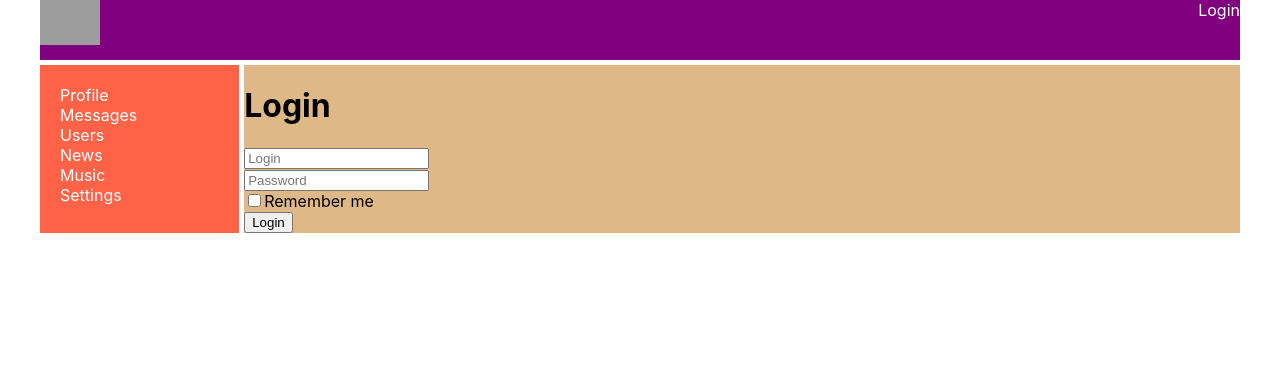
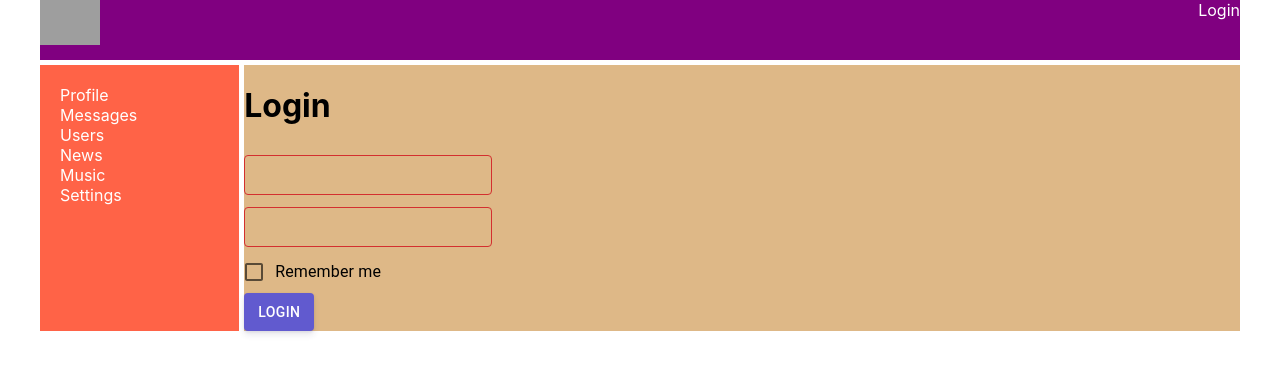
Before and after one commit to ImEugene33/react-redux-app, a React (Create React App) app: page /login in a window 1280 px wide. Shown: the top 374 px of the page. Built offline with nearby package versions, Linux system fonts and the light colour scheme; no server answers; grey boxes are pictures that could not be loaded.

Commit message:
validation&materialUI

```diff
--- a/package.json
+++ b/package.json
@@ -3,6 +3,9 @@
   "version": "0.1.0",
   "private": true,
   "dependencies": {
+    "@emotion/react": "^11.8.1",
+    "@emotion/styled": "^11.8.1",
+    "@mui/material": "^5.4.2",
     "@testing-library/jest-dom": "^5.14.1",
     "@testing-library/react": "^11.2.7",
     "@testing-library/user-event": "^12.8.3",
--- /dev/null
+++ b/src/components/Common/FormsControl/FormsControl.js
@@ -0,0 +1,28 @@
+import React from 'react';
+import {Checkbox, FormControlLabel, TextField} from '@mui/material';
+
+export const TextArea = ({input, meta, ...props}) => {
+    const hasError = meta.touched && meta.error
+    return (
+        <div>
+            <TextField error
+                       size='small'
+                       margin="dense"
+                       label={hasError && meta.error}
+                       {...input} {...props}/>
+        </div>
+    )
+}
+export const CustomCheckbox = ({input, meta, ...props}) => {
+    const [checked, setChecked] = React.useState(false)
+    return (
+        <div>
+            <FormControlLabel
+                control={<Checkbox checked={checked}
+                                   onChange={(e) => setChecked(e.target.checked)}
+                                   name={'check'}/>}
+                label="Remember me"
+                {...input} {...props}/>
+        </div>
+    )
+}
--- /dev/null
+++ b/src/components/Common/FormsControl/FormsControl.module.css
@@ -0,0 +1,18 @@
+.form-control {
+
+}
+
+.error {
+
+}
+
+.button {
+    background-color: #615acf;
+    color: #fff;
+    box-shadow: 0 4px 6px rgba(50, 50, 93, 0.11), 0 1px 3px rgba(0, 0, 0, 0.08);
+    padding: 7px 14px;
+}
+
+.button:hover {
+    background-color: #5469d4;
+}
--- a/src/components/Dialogs/Dialogs.jsx
+++ b/src/components/Dialogs/Dialogs.jsx
@@ -3,7 +3,7 @@ import style from "./Dialogs.module.css";
 import DialogItem from "./DialogItem/DialogItem";
 import Message from "./Message/Message";
 import {Redirect} from 'react-router-dom';
-import {Field, reduxForm} from 'redux-form';
+import {AddMessageFormRedux} from './Message/AddMessageForm';
 
 
 const Dialogs = (props) => {
@@ -37,19 +37,5 @@ const Dialogs = (props) => {
     )
 };
 
-const AddMessageForm = (props) => {
-    return (
-        <form onSubmit={props.handleSubmit}>
-            <div>
-                <Field component={'textarea'} name={'newMessageBody'} placeholder='enter your massage'/>
-            </div>
-            <div>
-                <button>Send</button>
-            </div>
-        </form>
-    )
-}
-
-const AddMessageFormRedux = reduxForm({form: 'dialogAddMessageForm'})(AddMessageForm)
 
 export default Dialogs;
--- /dev/null
+++ b/src/components/Dialogs/Message/AddMessageForm.js
@@ -0,0 +1,23 @@
+import {Field, reduxForm} from 'redux-form';
+import React from 'react';
+import {TextArea} from '../../Common/FormsControl/FormsControl';
+import {maxLengthCreator, required} from '../../../utils/validator/validator';
+import styles from '../../Common/FormsControl/FormsControl.module.css';
+import {Button} from '@mui/material';
+
+const maxLength100 = maxLengthCreator(100)
+const AddMessageForm = (props) => {
+    return (
+        <form onSubmit={props.handleSubmit}>
+            <div>
+                <Field component={TextArea} validate={[required, maxLength100]} name={'newMessageBody'}
+                       placeholder='enter your massage'/>
+            </div>
+            <div>
+                <Button className={styles.button} type="submit">Send</Button>
+            </div>
+        </form>
+    )
+}
+
+export const AddMessageFormRedux = reduxForm({form: 'dialogAddMessageForm'})(AddMessageForm)
--- a/src/components/Login/login.jsx
+++ b/src/components/Login/login.jsx
@@ -1,14 +1,18 @@
 import React from 'react';
 import {Field, reduxForm} from 'redux-form';
+import {CustomCheckbox, TextArea} from '../Common/FormsControl/FormsControl';
+import styles from '../Common/FormsControl/FormsControl.module.css';
+import {Button} from '@mui/material';
+import {required} from '../../utils/validator/validator';
 
 const LoginForm = (props) => {
     return <div>
         <form onSubmit={props.handleSubmit}>
-            <div><Field placeholder={'Login'} name={'login'} component={'input'}/></div>
-            <div><Field placeholder={'Password'} name={'password'} component={'input'}/></div>
-            <div><Field component={'input'} name={'Remember me'} type={"checkbox"}/>Remember me</div>
+            <div><Field placeholder={'Login'} name={'login'} component={TextArea} validate={[required]}/></div>
+            <div><Field placeholder={'Password'} name={'password'} component={TextArea} validate={[required]}/></div>
+            <div><Field name={'remember'} component={CustomCheckbox} type={'checkbox'}/></div>
             <div>
-                <button>Login</button>
+                <Button className={styles.button} type="submit">Login</Button>
             </div>
         </form>
     </div>
--- a/src/components/Profile/MyPosts/MyPosts.jsx
+++ b/src/components/Profile/MyPosts/MyPosts.jsx
@@ -2,7 +2,10 @@ import React from "react";
 import style from "./MyPosts.module.css";
 import Post from "./Post/Post";
 import {Field, reduxForm} from 'redux-form';
-
+import {maxLengthCreator, required} from '../../../utils/validator/validator';
+import {TextArea} from '../../Common/FormsControl/FormsControl';
+import {Button} from '@mui/material';
+import styles from './../../Common/FormsControl/FormsControl.module.css'
 
 const MyPosts = (props) => {
     let postsElements = props.postsData.map((p) => (
@@ -26,15 +29,17 @@ const MyPosts = (props) => {
     );
 };
 
+const maxLength10 = maxLengthCreator(10)
 
 const AddNewPost = (props) => {
     return (
         <form onSubmit={props.handleSubmit}>
             <div>
-                <Field component={'textarea'} name={'newPostText'} placeholder={'write something'}/>
+                <Field component={TextArea} name={'newPostText'} placeholder={'write post'}
+                       validate={[required, maxLength10]}/>
             </div>
             <div>
-                <button>Add post</button>
+                <Button className={styles.button} type="submit">Add post</Button>
             </div>
         </form>
     )
--- a/src/index.js
+++ b/src/index.js
@@ -3,15 +3,18 @@ import React from "react";
 import ReactDOM from "react-dom";
 import "./index.css";
 import App from "./App";
-import { Provider } from "react-redux";
+import {Provider} from "react-redux";
+import {StyledEngineProvider} from '@mui/material/styles';
 
 ReactDOM.render(
-  <React.StrictMode>
-    <Provider store={store}>
-      <App />
-    </Provider>
-  </React.StrictMode>,
-  document.getElementById("root")
+    <React.StrictMode>
+        <Provider store={store}>
+            <StyledEngineProvider injectFirst>
+                <App/>
+            </StyledEngineProvider>
+        </Provider>
+    </React.StrictMode>,
+    document.getElementById("root")
 );
 
 // renderEntireTree(store.getState());
--- /dev/null
+++ b/src/utils/validator/validator.js
@@ -0,0 +1,8 @@
+export const required = value => {
+    if (value) return undefined;
+    return 'Field is required';
+}
+export const maxLengthCreator = (maxLength) => (value) => {
+    if (value.length > maxLength) return `Max length is ${maxLength} symbols`;
+    return undefined
+}
```
